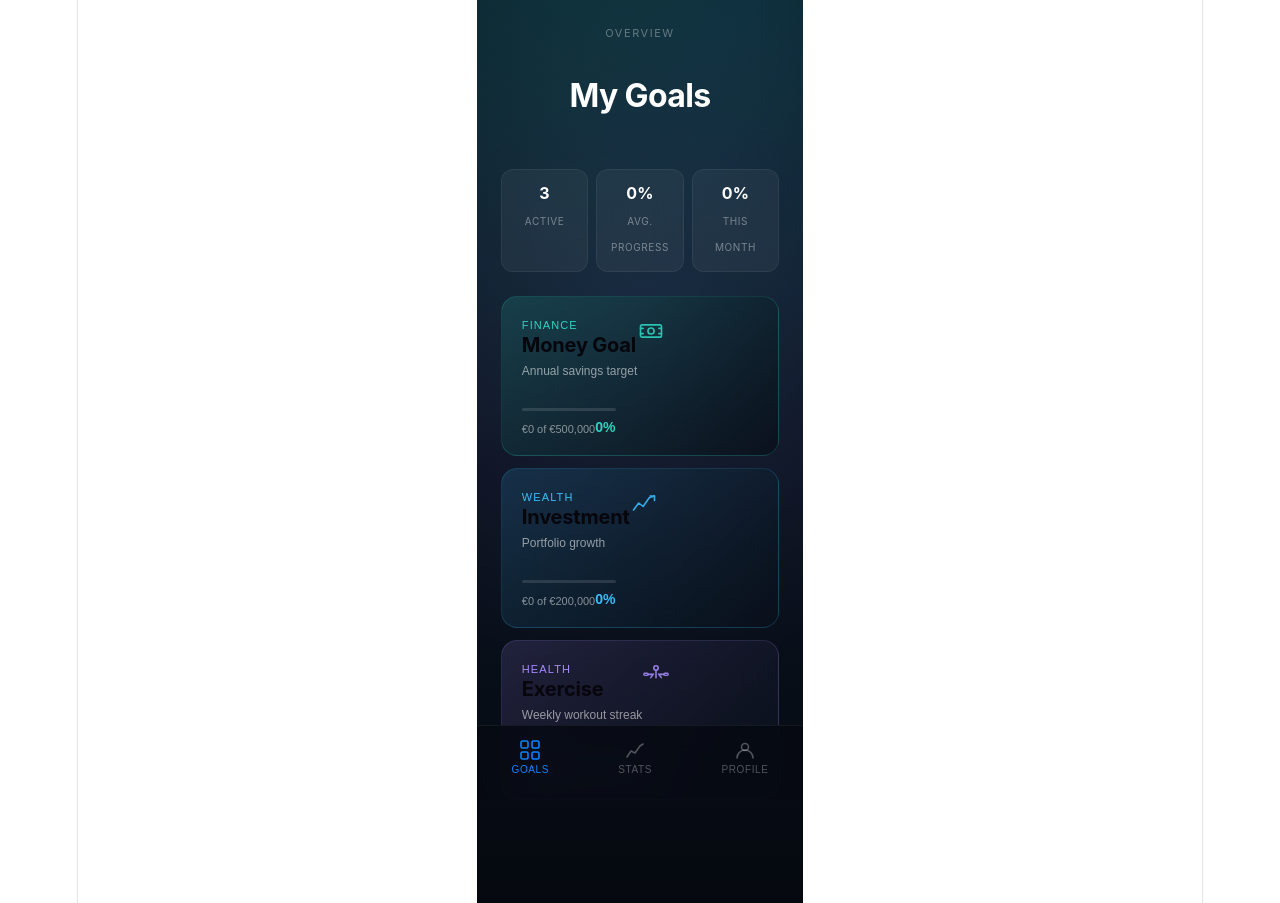
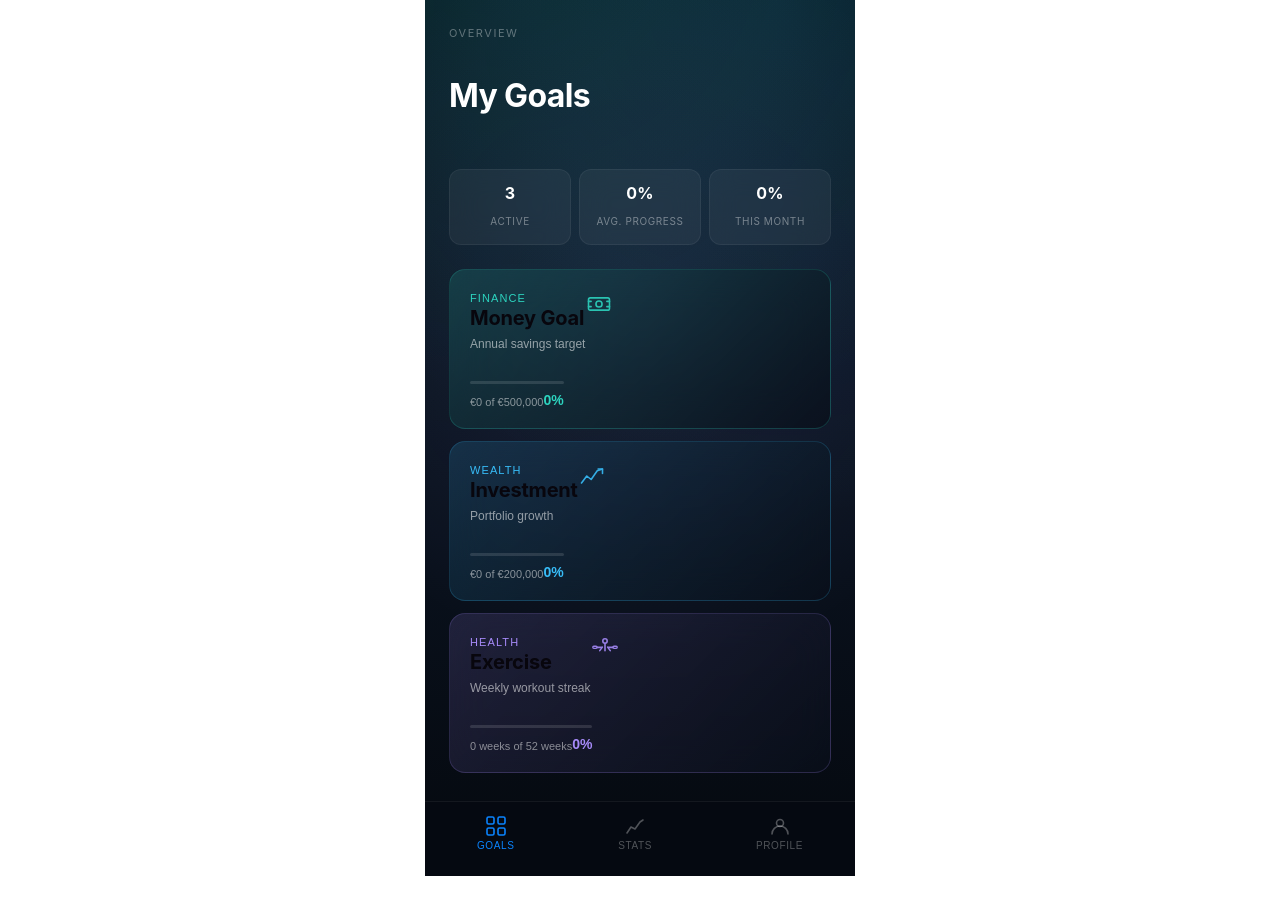
Before and after one commit to Bayonoo/TrackingApp, a React (Vite) app: page / in a window 1280 px wide. After the commit the page ends 876 px from the top, so only its background shows below. Built offline with nearby package versions, Linux system fonts and the light colour scheme.

Commit message:
Update index.css

```diff
--- a/src/index.css
+++ b/src/index.css
@@ -1,5 +1,10 @@
 *, *::before, *::after {
   box-sizing: border-box;
+}
+
+html, body {
+  overflow-x: hidden;
+  width: 100%;
 }
 :root {
   --text: #6b6375;
@@ -58,16 +63,10 @@ body {
   overflow-x: hidden;
 }
 
-#root {
-  width: 1126px;
-  max-width: 100%;
-  margin: 0 auto;
-  text-align: center;
-  border-inline: 1px solid var(--border);
+root {
   min-height: 100svh;
   display: flex;
   flex-direction: column;
-  box-sizing: border-box;
 }
 
 h1,
```
